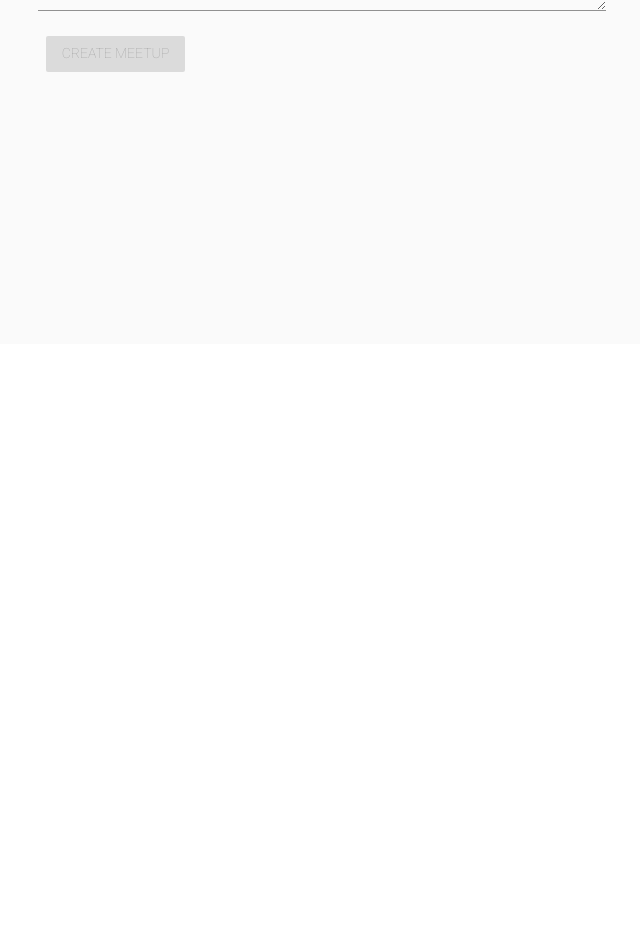
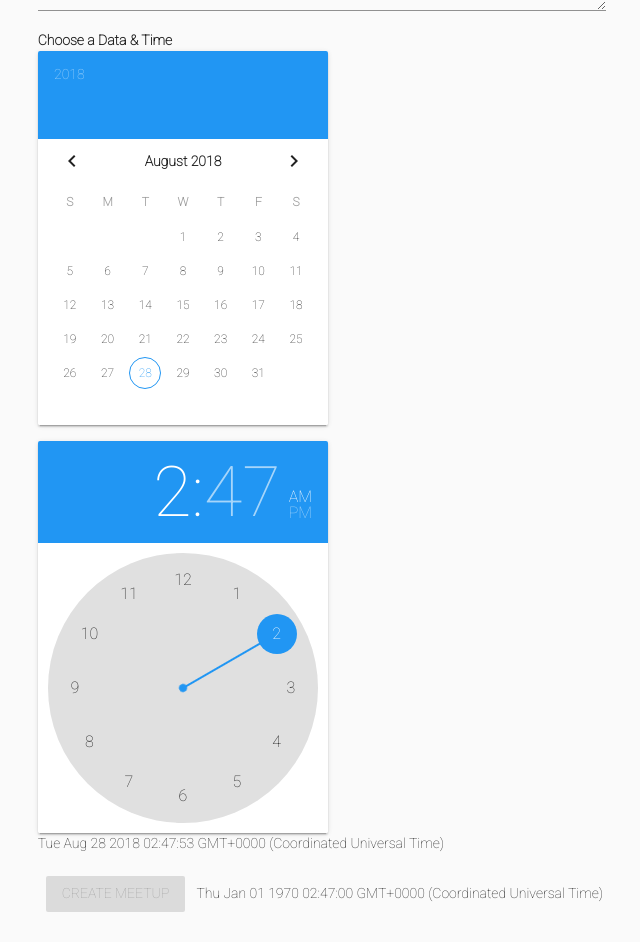
Before and after one commit to juanmeanho/meetupApp, a Vue app: page /meetup/new in a window 1280 px wide. Shown: the part 456-1398 px from the top of the page, without its empty margins (318-958 px from the left). Before the commit the page ends 800 px from the top, so only its background shows below. Built offline with nearby package versions, Linux system fonts and the light colour scheme.

Commit message:
Agregando DatePicker

```diff
--- a/package.json
+++ b/package.json
@@ -8,6 +8,7 @@
     "lint": "vue-cli-service lint"
   },
   "dependencies": {
+    "moment": "^2.22.2",
     "vue": "^2.5.17",
     "vue-material-design-icons": "^2.0.0",
     "vue-router": "^3.0.1",
--- a/src/components/Meetup/CreateMeetup.vue
+++ b/src/components/Meetup/CreateMeetup.vue
@@ -60,10 +60,29 @@
           </v-layout>
           <v-layout row>
             <v-flex xs12 sm6 offset-sm3>
+              <h4>Choose a Data & Time</h4>
+            </v-flex>
+          </v-layout>
+          <v-layout row class="mb-3">
+            <v-flex xs12 sm6 offset-sm3>
+              <v-date-picker v-model="date" color="blue"></v-date-picker>
+              {{ date}}
+            </v-flex>
+          </v-layout>
+          <v-layout row >
+            <v-flex xs12 sm6 offset-sm3>
+              <v-time-picker v-model="time" color="blue"></v-time-picker>
+              <p>{{ time }}</p>
+            </v-flex>
+          </v-layout>
+          <v-layout row>
+            <v-flex xs12 sm6 offset-sm3>
               <v-btn class="secondary"
                     :disabled="!formIsValid"
                     type="submit"
-                    >Create Meetup</v-btn>
+                    >Create Meetup
+              </v-btn>
+              {{submittableDateTime}}
             </v-flex>
           </v-layout>
         </form>
@@ -73,13 +92,17 @@
 </template>
 
 <script>
+
 export default {
+
   data (){
     return {
       title: '',
       location: '',
       imageUrl: '',
-      description: ''
+      description: '',
+      date: null,
+      time: new Date()
     }
   },
   computed:{
@@ -88,6 +111,20 @@ export default {
               this.location !== '' &&
               this.imageUrl !== '' &&
               this.description !== ''
+    },
+    submittableDateTime(){
+      const date = new Date(this.date)
+      if(typeof this.time === 'string'){
+          const hours = this.time.match(/^(\d+)/)[1]
+          const minutes = this.time.match(/:(\d+)/)[1]
+          date.setHours(hours)
+          date.setMinutes(minutes)
+      }else{
+          date.setHours(this.time.getHours())
+          date.setMinutes(this.time.getMinutes())
+      }
+      console.log(date)
+      return date
     }
   },
   methods:{
@@ -100,7 +137,7 @@ export default {
         location: this.location,
         imageUrl: this.imageUrl,
         description: this.description,
-        date: new Date()
+        date: this.submittableDateTime
       }
       this.$store.dispatch('createMeetup', meetupData)
       this.$router.push('/meetups')
--- a/src/components/Meetup/Meetup.vue
+++ b/src/components/Meetup/Meetup.vue
@@ -12,8 +12,8 @@
 						contain>
 					</v-card-media>
 					<v-card-text>
-						<div class="info--text">{{ meetup.date}}</div>
-						<div>My Awesome Meetup</div>
+						<div class="info--text">{{ meetup.date}} - {{ meetup.location }}</div>
+						<div>{{ meetup.description }}</div>
 					</v-card-text>
 					<v-card-actions>
 						<v-spacer></v-spacer>
--- a/src/store/index.js
+++ b/src/store/index.js
@@ -9,12 +9,16 @@ export const store = new Vuex.Store({
             { imageUrl:'https://media-cdn.tripadvisor.com/media/photo-s/0e/9a/e3/1d/freedom-tower.jpg',
               id:'dfsdfsdf323',
               title: 'Meetup in New York',
-              date: '2017-07-17'
+              date: '2017-07-17',
+              location: 'New York',
+              description: 'New York New York'
             },
             { imageUrl:'https://media-cdn.tripadvisor.com/media/photo-s/0d/f5/7c/f2/eiffel-tower-priority.jpg',
               id:'dfsdfsdf32354454',
               title: 'Meetup in Paris',
-              date: '2017-07-23'
+              date: '2017-07-23',
+              location: 'Paris',
+              description: 'Its Paris'
             }
           ],
           user:{
```
Also changed, not shown: 1 other file (tests, documents, lock files or other folders).
